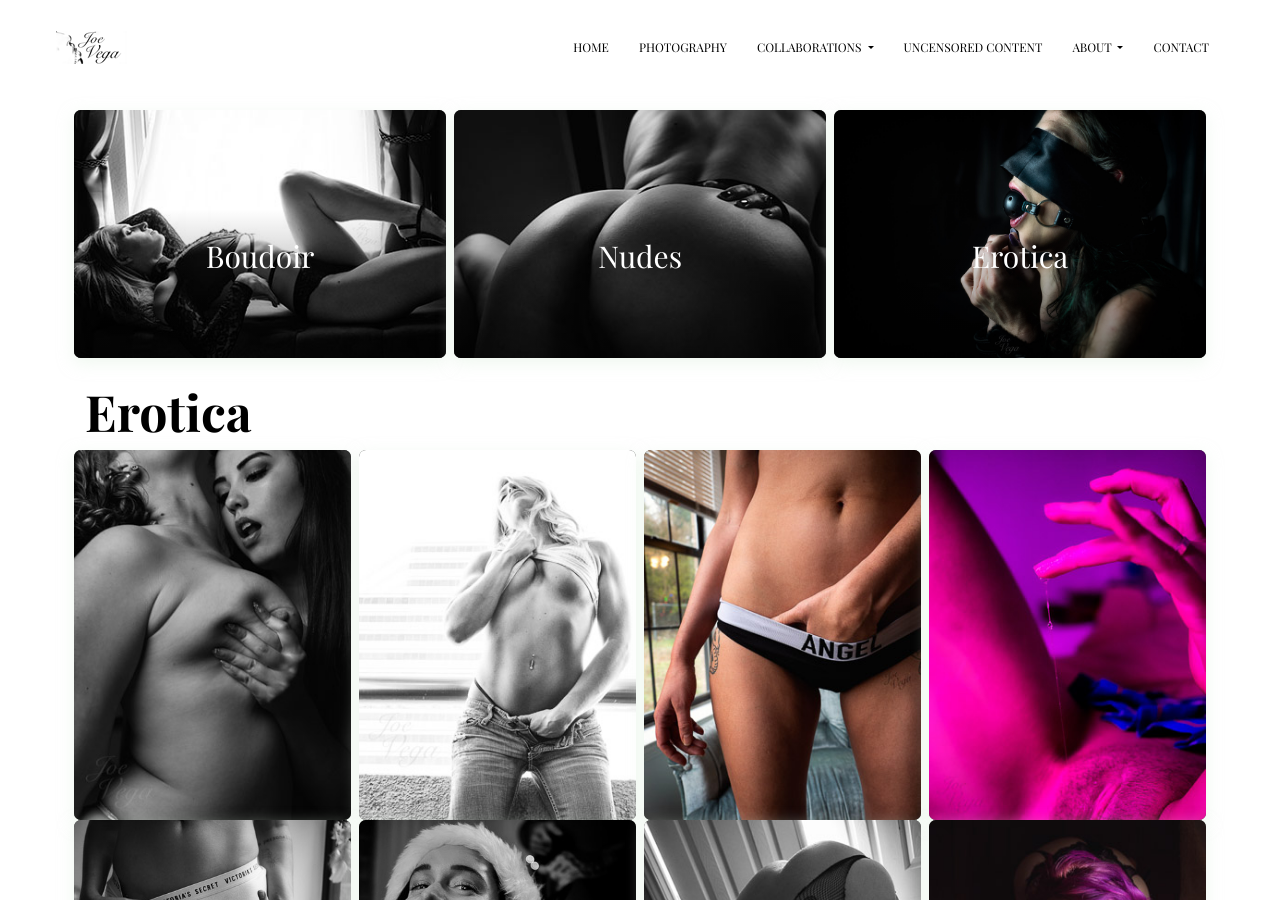
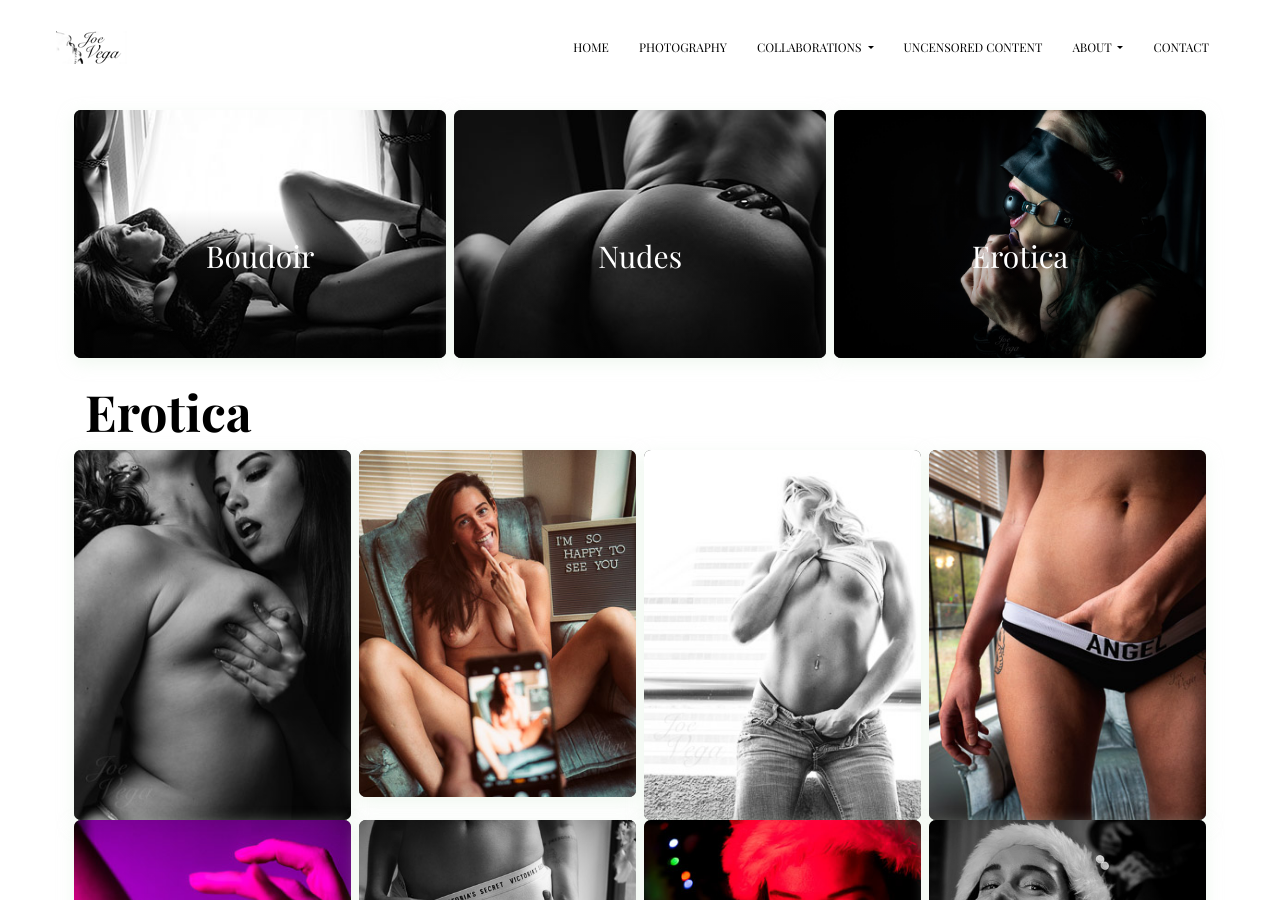
Before and after one commit to joevpho/jv-website, a Jekyll site: the page built from _posts/2020-04-10-erotica.md, in a window 1280 px wide and 900 px high. Built offline with Jekyll 4.4.1, drawn with Linux system fonts in a browser that asks for light colours; some web fonts are replaced.

Commit message:
revert change gallery

```diff
--- a/_posts/2020-04-10-erotica.md
+++ b/_posts/2020-04-10-erotica.md
@@ -16,10 +16,12 @@ tags:
   - "BDSM"
 files:
   - path: "assets/images/photography/alice-lizzy-bed-10-bw-explicit.jpg"
+  - path: "assets/images/photography/fallon-window-25-explicit-color.jpg"
   - path: "assets/images/photography/rachel-jeans-11-bw.jpg"
   - path: "assets/images/photography/fallon-window-14-color.jpg"
   - path: "assets/images/photography/fallon-neon-01.jpg"
   - path: "assets/images/photography/fallon-window-01-bw.jpg"
+  - path: "assets/images/photography/fallon-christmas-01-color-explicit.jpg"
   - path: "assets/images/photography/fallon-christmas-03-bw.jpg"
   - path: "assets/images/photography/attica-lowkey-15-bw.jpg"
   - path: "assets/images/photography/attica-pov-11-color-explicit.jpg"
```
